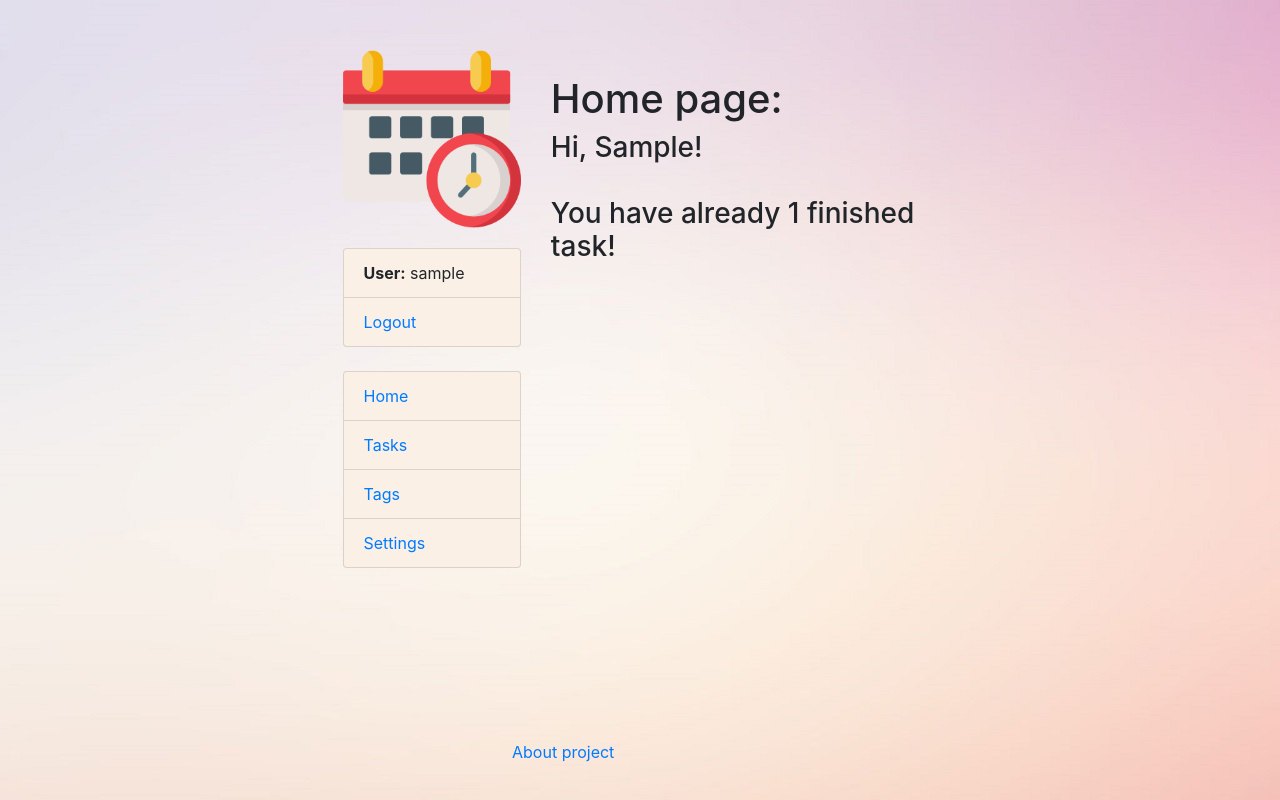
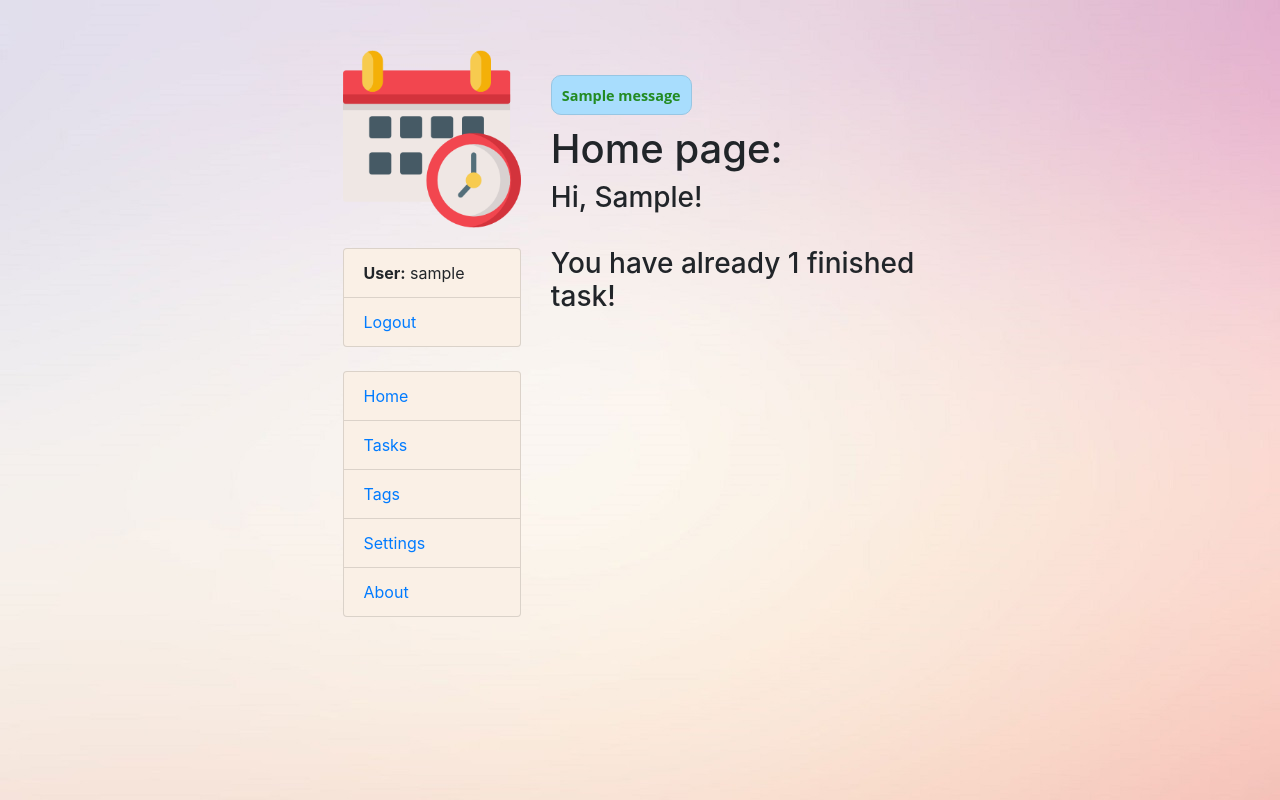
Before and after one commit to pazyn404/todo-list-project, a Django app: page / in a window 1280 px wide. Run offline with Django 4.2, Linux system fonts and the light colour scheme; a user stored in the database is signed in; tables that the repository leaves empty hold one stand-in row (values such as "Sample post"); one stand-in notice (Sample message) is shown.

Commit message:
Add messages feature

```diff
--- /dev/null
+++ b/static/css/base.css
@@ -0,0 +1,36 @@
+body {
+    background-image: url("/static/images/background.jpg");
+}
+
+.center {
+    margin: auto;
+    max-width: 50%;
+}
+
+.content {
+    padding-top: 25px;
+}
+
+.main-div {
+    padding-top: 50px;
+}
+
+.message-content {
+    padding: 0;
+    margin: 0;
+}
+
+.message {
+    position: relative;
+    margin-bottom: 10px;
+    padding: 10px;
+    background-color: #A8DDFD;
+    width: fit-content;
+    height: 40px;
+    text-align: left;
+    font: 400 .9em 'Open Sans', sans-serif;
+    font-weight: bolder;
+    color: forestgreen;
+    border: 1px solid #97C6E3;
+    border-radius: 10px;
+}
--- a/static/css/styles.css
+++ /dev/null
@@ -1,23 +0,0 @@
-body {
-    background-image: url("/static/images/background.jpg");
-}
-
-footer {
-    position: fixed;
-    bottom: 20px;
-    margin-left: 40%;
-    max-width: 20%;
-}
-
-.center {
-    margin: auto;
-    max-width: 50%;
-}
-
-.content {
-    padding-top: 25px;
-}
-
-.main-div {
-    padding-top: 50px;
-}
--- a/templates/base.html
+++ b/templates/base.html
@@ -15,7 +15,7 @@
     crossorigin="anonymous"
   >
   <link rel="icon" type="image/x-icon" href="{% static 'images/schedule.png' %}">
-  <link rel="stylesheet" href="{% static 'css/styles.css' %}">
+  <link rel="stylesheet" href="{% static 'css/base.css' %}">
   <link rel="stylesheet" href="{% static 'css/sidebar.css' %}">
   <link rel="stylesheet" href="{% static 'css/settings.css' %}">
   <link rel="stylesheet" href="{% static 'css/form.css' %}">
@@ -34,6 +34,13 @@
     </div>
 
     <div class="col-sm-8 content">
+      <div class="messages-block">
+        {% for message in messages %}
+          <div class="message">
+            <p class="message-content">{{ message }}</p>
+          </div>
+        {% endfor %}
+      </div>
       {% block content %}{% endblock %}
       {% block pagination %}
         {% include "includes/pagination.html" %}
@@ -43,10 +50,6 @@
   </div>
 </div>
 
-<footer>
-  <p><a href="{% url 'todo:about' %}">About project</a></p>
-</footer>
-
 </body>
 
 </html>
--- a/templates/includes/sidebar.html
+++ b/templates/includes/sidebar.html
@@ -1,4 +1,4 @@
-{% load static %}
+ {% load static %}
 
 
 <img src="{% static 'images/schedule.png' %}" style="max-width: 100%;max-height: 100%;">
@@ -15,12 +15,14 @@
     <li class="list-group-item sidebar-list-item"><a href="{% url 'todo:task-list' %}">Tasks</a></li>
     <li class="list-group-item sidebar-list-item"><a href="{% url 'todo:tag-list' %}">Tags</a></li>
     <li class="list-group-item sidebar-list-item"><a href="{% url 'registration:settings' %}">Settings</a></li>
+    <li class="list-group-item sidebar-list-item"><a href="{% url 'todo:about' %}">About</a></li>
   </ul>
 {% else %}
   <br>
   <ul class="sidebar-nav list-group sidebar">
     <li class="list-group-item sidebar-list-item"><a href="{% url 'registration:login' %}">Login</a></li>
     <li class="list-group-item sidebar-list-item"><a href="{% url 'registration:register' %}">Register</a></li>
+    <li class="list-group-item sidebar-list-item"><a href="{% url 'todo:about' %}">About</a></li>
   </ul>
   <br>
 {% endif %}
--- a/templates/todo/index.html
+++ b/templates/todo/index.html
@@ -13,12 +13,16 @@
 
   <br>
 
-  {% if finished_tasks_count > 1 %}
-    <h3>You have already {{ finished_tasks_count }} finished tasks!</h3>
-  {% elif finished_tasks_count == 1 %}
-    <h3>You have already {{ finished_tasks_count }} finished task!</h3>
+  {% if tasks_count == 0 %}
+    <h3>Create new task and finish it!</h3>
   {% else %}
-    <h3>You have no finished task yet, fix it!</h3>
+    {% if finished_tasks_count > 1 %}
+      <h3>You have already {{ finished_tasks_count }} finished tasks!</h3>
+    {% elif finished_tasks_count == 1 %}
+      <h3>You have already {{ finished_tasks_count }} finished task!</h3>
+    {% else %}
+      <h3>You have no finished task yet, fix it!</h3>
+    {% endif %}
   {% endif %}
 
 
--- a/templates/todo/tag_confirm_delete.html
+++ b/templates/todo/tag_confirm_delete.html
@@ -7,7 +7,7 @@
     <p><strong>This tag will be deleted from all of the tasks</strong></p>
     <p>
       <input type="submit" value="Confirm" class="btn btn-danger">
-      <a onclick="window.history.back()" class="btn btn-secondary">Back</a>
+      <a onclick="window.history.back()" class="btn btn-secondary">Cancel</a>
     </p>
   </form>
 {% endblock %}
--- a/templates/todo/tag_list.html
+++ b/templates/todo/tag_list.html
@@ -6,8 +6,6 @@
       Tag List
       <a href="{% url 'todo:tag-create' %}?name={{ request.GET.name }}&page={{ page_obj.number }}" class="btn btn-primary">Add tag</a>
     </h1>
-
-  <br>
 
     <form action="{% url 'todo:tag-list' %}" method="get" class="form-inline">
       <input type="text" name="name" value="{{ request.GET.name }}" placeholder="Search by name" class="text">
@@ -29,5 +27,4 @@
     {% else %}
       <p><strong>No tags, add new one!</strong></p>
     {% endif %}
-
 {% endblock %}
--- a/templates/todo/task_confirm_delete.html
+++ b/templates/todo/task_confirm_delete.html
@@ -9,7 +9,7 @@
     </p>
     <p>
       <input type="submit" value="Confirm" class="btn btn-danger">
-      <a onclick="window.history.back()" class="btn btn-secondary">Back</a>
+      <a onclick="window.history.back()" class="btn btn-secondary">Cancel</a>
     </p>
   </form>
 {% endblock %}
--- a/templates/todo/task_list.html
+++ b/templates/todo/task_list.html
@@ -45,6 +45,10 @@
               {% endif %}
             </p>
 
+            <p>
+              <strong>Description:</strong> {{ task.shorten_description }}
+            </p>
+
           </li>
       {% endfor %}
     </ul>
--- a/todo/models.py
+++ b/todo/models.py
@@ -1,3 +1,4 @@
+from textwrap import shorten
 from datetime import datetime
 
 from django.contrib.auth.models import AbstractUser
@@ -54,6 +55,10 @@ class Task(models.Model):
     tags = models.ManyToManyField("Tag", related_name="tasks")
 
     @property
+    def shorten_description(self) -> str:
+        return shorten(self.description, width=50, placeholder="...")
+
+    @property
     def status_display_name(self) -> str:
         for status_code, status_display_name in Task.STATUS_CHOICES:
             if status_code == self.status:
--- a/todo/views.py
+++ b/todo/views.py
@@ -1,5 +1,7 @@
+from django.contrib import messages
 from django.contrib.auth.decorators import login_required
 from django.contrib.auth.mixins import LoginRequiredMixin
+from django.contrib.messages.views import SuccessMessageMixin
 from django.db.models import Q
 from django.http import (
     HttpResponseRedirect,
@@ -24,12 +26,13 @@ from todo.models import Tag, Task
 
 @login_required
 def index_view(request: HttpRequest) -> HttpResponse:
-    tasks = Task.objects.filter(Q(user_id=request.user.id) & Q(status=True))
-    finished_tasks_count = tasks.count()
+    tasks_count = Task.objects.filter(user_id=request.user.id).count()
+    finished_tasks_count = Task.objects.filter(Q(user_id=request.user.id) & Q(status=True)).count()
 
     request.session["num_visits"] = request.session.get("num_visits", 0) + 1
 
     context = {
+        "tasks_count": tasks_count,
         "finished_tasks_count": finished_tasks_count,
         "num_visits": request.session["num_visits"],
         "test": "data",
@@ -39,7 +42,7 @@ def index_view(request: HttpRequest) -> HttpResponse:
 
 
 def about_view(request: HttpRequest) -> HttpResponse:
-    return render(request, "footer/about.html")
+    return render(request, "todo/about.html")
 
 
 class TagListView(LoginRequiredMixin, generic.ListView):
@@ -65,10 +68,11 @@ class TagDetailView(
 
 
 class TagCreateView(
-    LoginRequiredMixin, FormKwargsMixin, FormValidMixin, generic.CreateView
+    LoginRequiredMixin, SuccessMessageMixin, FormKwargsMixin, FormValidMixin, generic.CreateView
 ):
     form_class = TagForm
     template_name = "todo/tag_form.html"
+    success_message = "Tag was successfully created"
 
     def get_success_url(self):
         return f"{reverse('todo:tag-list')}?name={self.request.GET.get('name', '')}&page={self.request.GET.get('page', 1)}"
@@ -77,11 +81,13 @@ class TagCreateView(
 class TagUpdateView(
     LoginRequiredMixin,
     TagVerifyUrlDataMixin,
+    SuccessMessageMixin,
     FormKwargsMixin,
     generic.UpdateView,
 ):
     model = Tag
     form_class = TagForm
+    success_message = "Tag was successfully updated"
 
     def get_success_url(self):
         return f"{reverse('todo:tag-list')}?name={self.request.GET.get('name', '')}&page={self.request.GET.get('page', 1)}"
@@ -98,6 +104,8 @@ class TagDeleteView(
         per_page = int(self.request.GET.get("per_page", 1))
 
         new_page = get_page_number_after_deletion(page, count, per_page)
+
+        messages.add_message(self.request, messages.SUCCESS, "Tag was successfully deleted")
         return f"{reverse('todo:tag-list')}?name={self.request.GET.get('name', '')}&page={new_page}"
 
 
@@ -124,10 +132,11 @@ class TaskDetailView(
 
 
 class TaskCreateView(
-    LoginRequiredMixin, FormKwargsMixin, FormValidMixin, generic.CreateView
+    LoginRequiredMixin, SuccessMessageMixin, FormKwargsMixin, FormValidMixin, generic.CreateView
 ):
     form_class = TaskForm
     template_name = "todo/task_form.html"
+    success_message = "Task was successfully created"
 
     def get_success_url(self):
         return f"{reverse('todo:task-list')}?name={self.request.GET.get('name', '')}&page={self.request.GET['page']}"
@@ -136,11 +145,13 @@ class TaskCreateView(
 class TaskUpdateView(
     LoginRequiredMixin,
     TaskVerifyUrlDataMixin,
+    SuccessMessageMixin,
     FormKwargsMixin,
     generic.UpdateView,
 ):
     model = Task
     form_class = TaskForm
+    success_message = "Task was successfully updated"
 
     def get_success_url(self):
         return f"{reverse('todo:task-list')}?name={self.request.GET.get('name', '')}&page={self.request.GET['page']}"
@@ -157,6 +168,8 @@ class TaskDeleteView(
         per_page = int(self.request.GET.get("per_page", 1))
 
         new_page = get_page_number_after_deletion(page, count, per_page)
+
+        messages.add_message(self.request, messages.SUCCESS, "Task was successfully deleted")
         return f"{reverse('todo:task-list')}?name={self.request.GET.get('name', '')}&page={new_page}"
 
 
--- a/todo_list/settings.py
+++ b/todo_list/settings.py
@@ -27,7 +27,9 @@ BASE_DIR = Path(__file__).resolve().parent.parent
 SECRET_KEY = os.environ.get("DJANGO_SECRET_KEY", "awwid0#x(nr))rk7yeu*1=vjvo3pt0^s0-vwz1q_o$l*)$&p!!")
 
 # SECURITY WARNING: don't run with debug turned on in production!
-DEBUG = os.environ.get("DJANGO_DEBUG", "False") == "True"
+# DEBUG = os.environ.get("DJANGO_DEBUG", "False") == "True"
+
+DEBUG = True
 
 ALLOWED_HOSTS = ["127.0.0.1", "todo-list-khvs.onrender.com"]
 
```
Also changed, not shown: registration/views.py (+19 -15 lines), templates/todo/about.html (renamed from templates/footer/about.html). Lines whose indentation alone changed are shown as unchanged.
